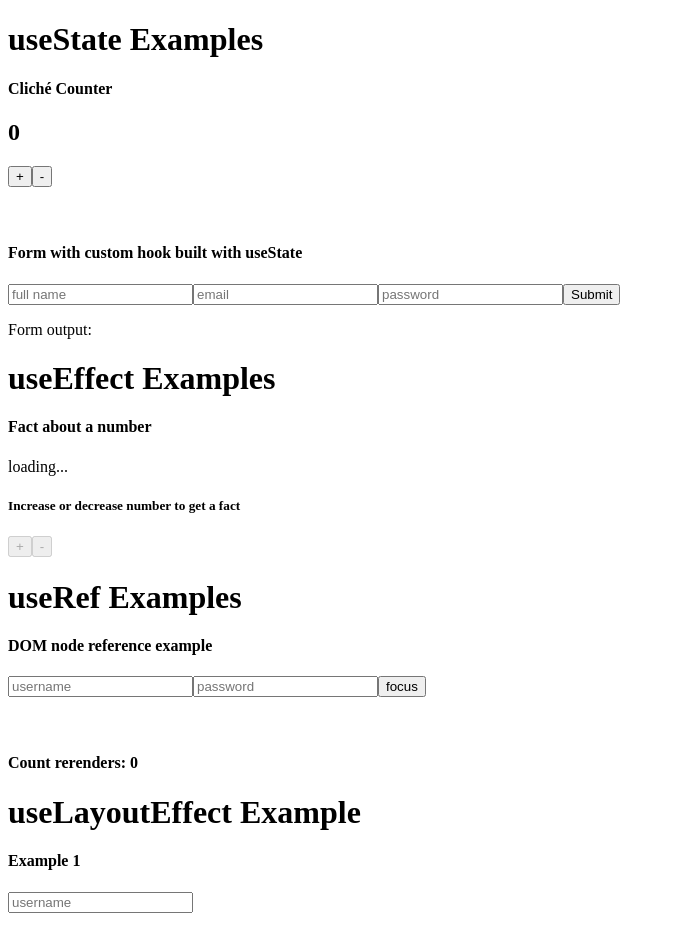
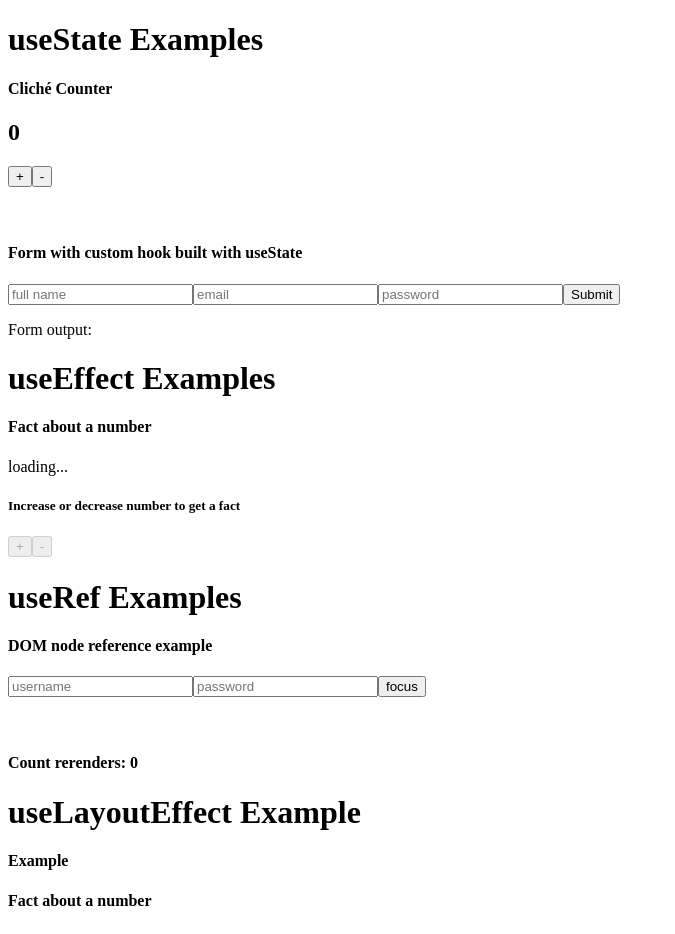
Before and after one commit to neicore/react-hooks, a React (Vite) app: page / in a window 1280 px wide. Shown: the top 934 px of the page, without its empty margins (0-675 px from the left). Built offline with nearby package versions, Linux system fonts and the light colour scheme; no server answers.

Commit message:
:white_check_mark: useLayoutEffect

```diff
--- a/src/useLayoutEffect/index.tsx
+++ b/src/useLayoutEffect/index.tsx
@@ -16,12 +16,6 @@ const UseLayoutEffect = () => {
   const [num, setNum] = useState<number>(() => getNumFromLocalStorage())
   const { data, loading } = useFetch(`http://numbersapi.com/${num}`)
 
-  const inputRef = useRef<HTMLInputElement>(null)
-
-  useLayoutEffect(() => {
-    // console.table(inputRef.current?.getBoundingClientRect())
-  }, [])
-
   const { rect, ref } = useMeasure([data])
 
   useEffect(() => {
@@ -32,15 +26,7 @@ const UseLayoutEffect = () => {
     <div>
       <h1>useLayoutEffect Example</h1>
 
-      <h4>Example 1</h4>
-      <input
-        type="text"
-        name="username"
-        placeholder="username"
-        ref={inputRef}
-      />
-
-      <h4>Example 2</h4>
+      <h4>Example</h4>
       <h4>Fact about a number</h4>
       <div style={{ display: 'flex' }}>
         <p ref={ref}>{loading ? 'loading...' : data}</p>
```
Also changed, not shown: 1 other file (tests, documents, lock files or other folders).
